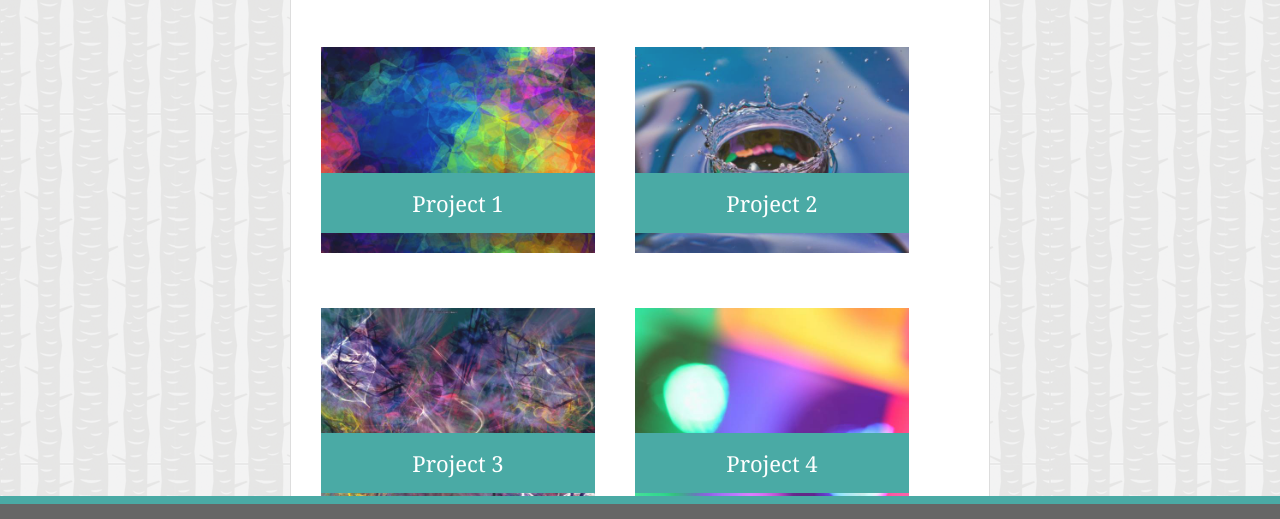
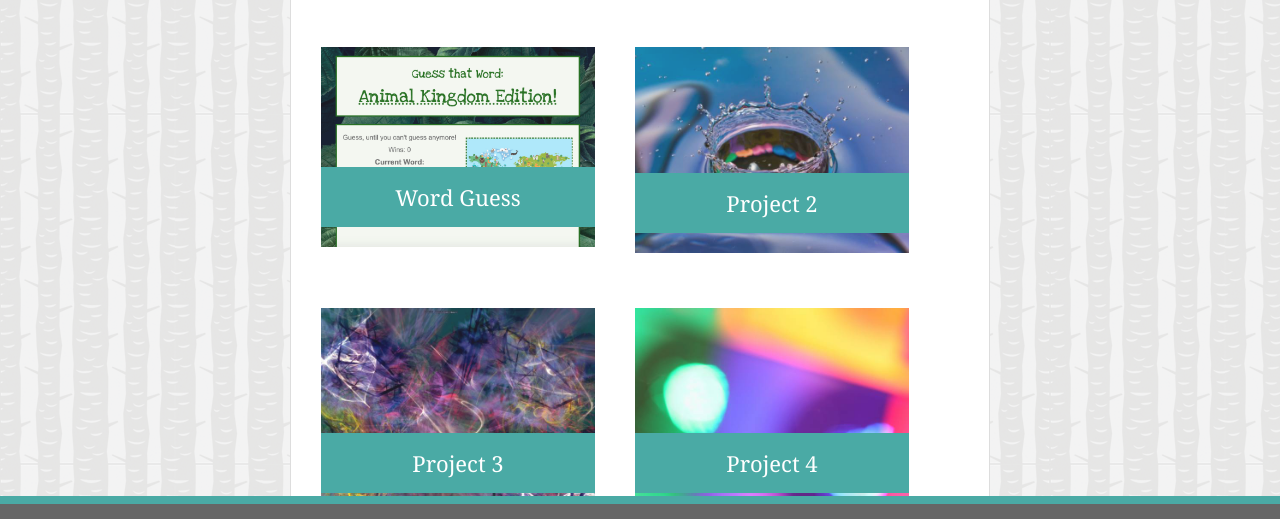
Before and after one commit to deyagenao/Responsive-Portfolio, a plain HTML site: page portfolio.html in a window 1280 px wide. Shown: the part 236-755 px from the top of the page. Drawn offline with Linux system fonts and the light colour scheme.

Commit message:
added Word Guess game to portfolio page

```diff
--- a/portfolio.html
+++ b/portfolio.html
@@ -33,9 +33,9 @@
             <h1>Portfolio</h1>
 
             <div class="portfolio">
-                <img src="assets/images/image-1.jpg" alt="Project 1">
+                <a href ="https://deyagenao.github.io/word-guess-game/" target="_blank"><img src="assets/images/word-guess.png" alt="Word Guess Game"></a>
 
-                <h3>Project 1</h3>
+                <h3>Word Guess</h3>
             </div>
 
             <div class="portfolio">
```
Also changed, not shown: assets/images/word-guess.png (added), 2 other files.
